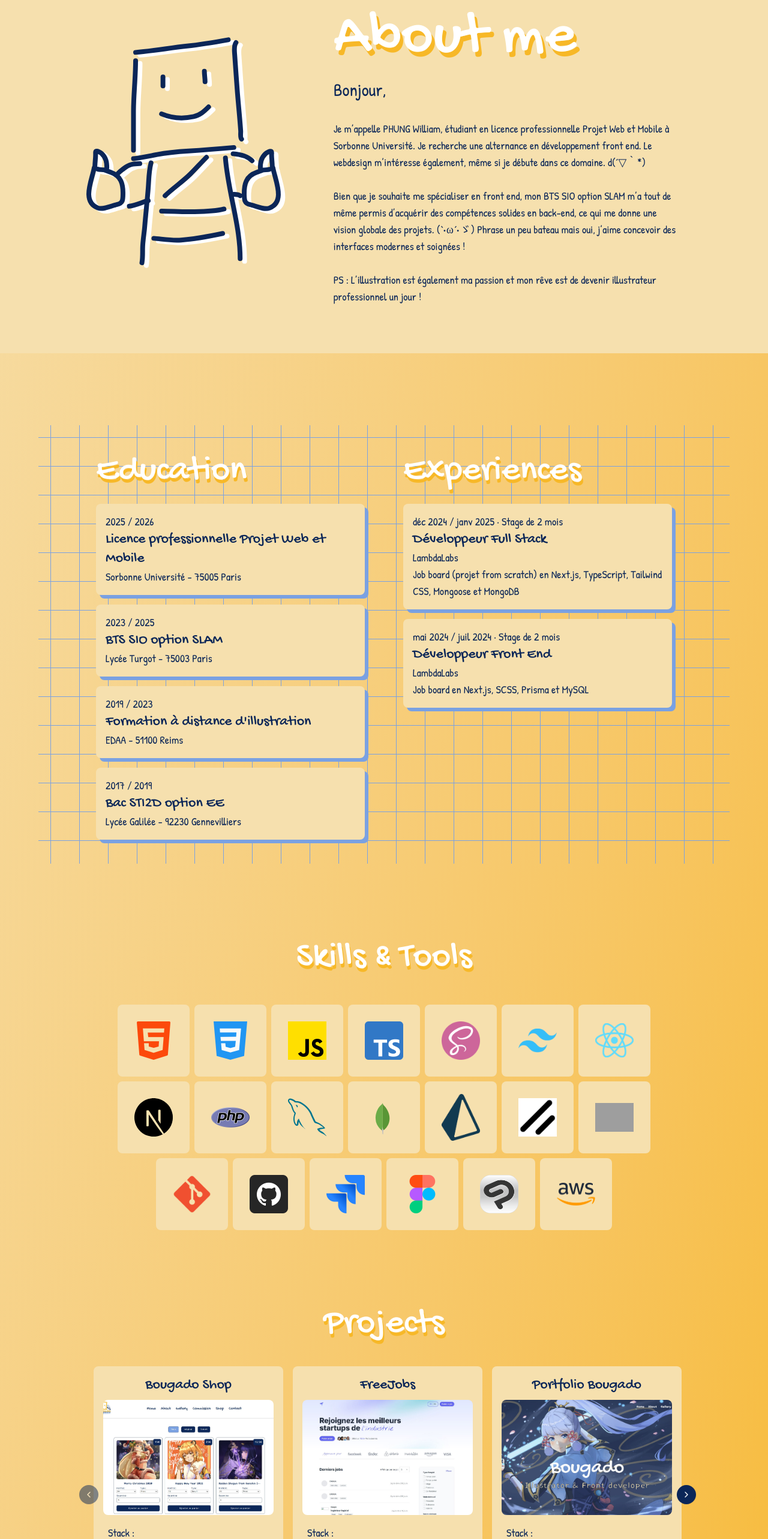
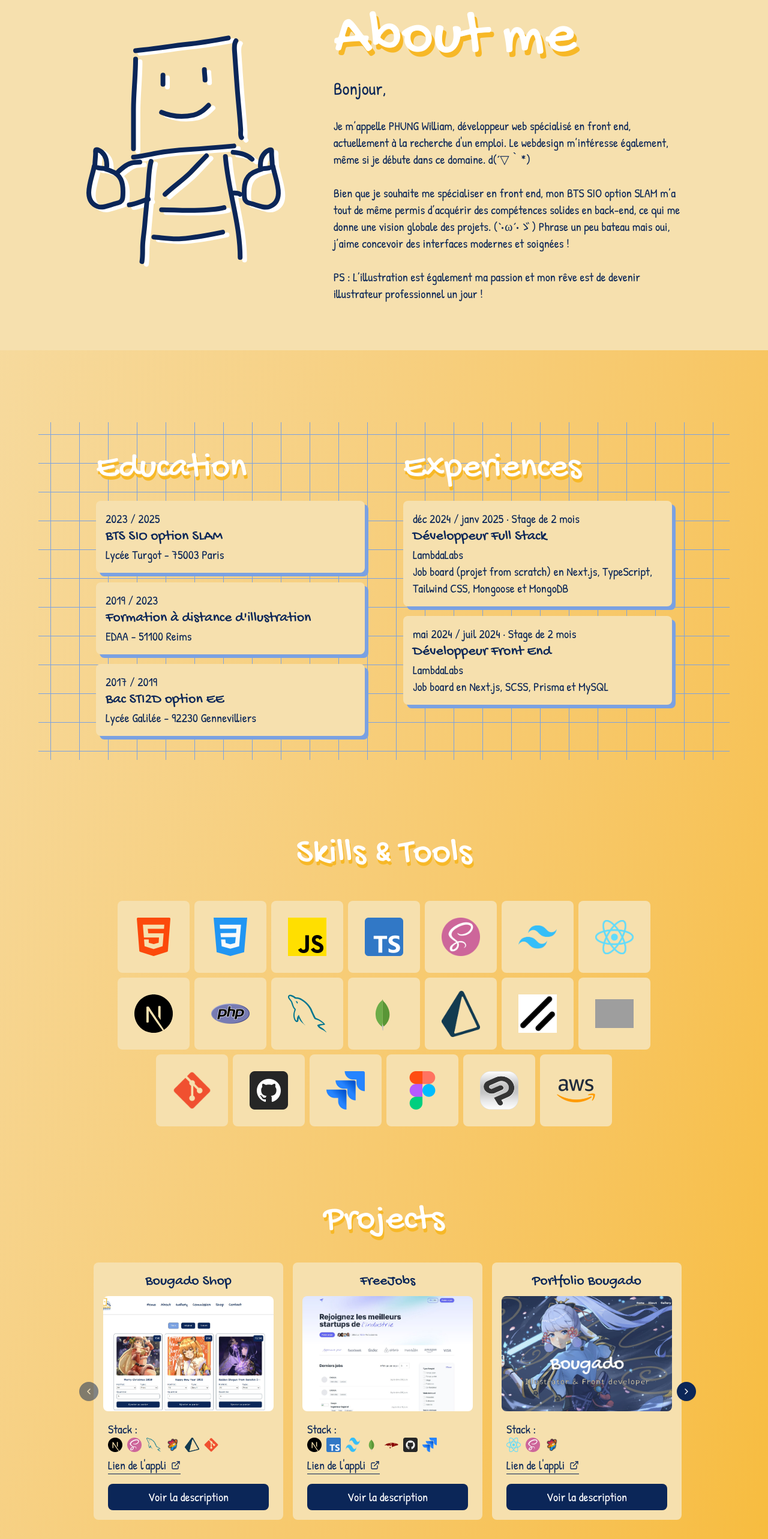
Before and after one commit to BougadoGaboudo/william-phung-portfolio, a Next.js app: page / in a window 1280 px wide. Shown: the part 880-3446 px from the top of the page at 60% size. Built offline with nearby package versions, Linux system fonts and the light colour scheme; grey boxes are pictures that could not be loaded.

Commit message:
fix: adjust text / font size

```diff
--- a/components/About.tsx
+++ b/components/About.tsx
@@ -34,28 +34,22 @@ export default function About() {
                 whileInView={{ opacity: 1, x: 0 }}
                 transition={{ duration: 0.3, ease: "easeOut" }}
                 viewport={{ once: true, amount: 0.2 }}
-                className="max-w-md text-lg md:max-w-2xl px-6 md:px-0"
+                className="max-w-md text-xl md:max-w-2xl px-6 md:px-0"
               >
-                <span className="text-[clamp(1.25rem,1.0192rem+1.0256vw,2.25rem)]">
-                  Bonjour,
-                </span>
+                <span className="text-[clamp(1.25rem,1.0192rem+1.0256vw,2.25rem)] whitespace-pre-line">Bonjour,</span>
                 <br />
                 <br />
-                Je m’appelle PHUNG William, étudiant en licence professionnelle
-                Projet Web et Mobile à Sorbonne Université. Je recherche une
-                alternance en développement front end. Le webdesign m’intéresse
-                également, même si je débute dans ce domaine. d(´▽｀*)
+                Je m’appelle PHUNG William, développeur web spécialisé en front end, actuellement à la recherche d'un
+                emploi. Le webdesign m’intéresse également, même si je débute dans ce domaine. d(´▽｀*)
                 <br />
                 <br />
-                Bien que je souhaite me spécialiser en front end, mon BTS SIO
-                option SLAM m’a tout de même permis d’acquérir des compétences
-                solides en back-end, ce qui me donne une vision globale des
-                projets. ( •̀ω •́ゞ) Phrase un peu bateau mais oui, j’aime
-                concevoir des interfaces modernes et soignées !
+                Bien que je souhaite me spécialiser en front end, mon BTS SIO option SLAM m’a tout de même permis
+                d’acquérir des compétences solides en back-end, ce qui me donne une vision globale des projets. ( •̀ω
+                •́ゞ) Phrase un peu bateau mais oui, j’aime concevoir des interfaces modernes et soignées !
                 <br />
                 <br />
-                PS : L’illustration est également ma passion et mon rêve est de
-                devenir illustrateur professionnel un jour !
+                PS : L’illustration est également ma passion et mon rêve est de devenir illustrateur professionnel un
+                jour !
               </motion.p>
             </div>
           </div>
--- a/components/Education.tsx
+++ b/components/Education.tsx
@@ -30,9 +30,9 @@ export default function Education() {
                 ease: "easeOut",
               }}
             >
-              <p className="text-blue text-lg">{education.date}</p>
+              <p className="text-blue text-xl">{education.date}</p>
               <h6 className="text-blue text-2xl">{education.name}</h6>
-              <p className="text-blue text-lg">{education.location}</p>
+              <p className="text-blue text-xl">{education.location}</p>
             </motion.div>
           );
         })}
--- a/components/Experiences.tsx
+++ b/components/Experiences.tsx
@@ -31,10 +31,10 @@ export default function Experiences() {
                 ease: "easeOut",
               }}
             >
-              <p className="text-blue text-lg">{experience.date}</p>
+              <p className="text-blue text-xl">{experience.date}</p>
               <h6 className="text-blue text-2xl">{experience.name}</h6>
-              <p className="text-blue text-lg">{experience.company}</p>
-              <p className="text-blue text-lg">{experience.description}</p>
+              <p className="text-blue text-xl">{experience.company}</p>
+              <p className="text-blue text-xl">{experience.description}</p>
             </motion.div>
           );
         })}
--- a/components/HeroArea.tsx
+++ b/components/HeroArea.tsx
@@ -12,7 +12,7 @@ export default function HeroArea() {
             initial={{ opacity: 0, x: -30 }}
             animate={{ opacity: 1, x: 0 }}
             transition={{ duration: 0.3, ease: "easeOut" }}
-            className="text-blue text-[clamp(1.5rem,1.1538rem+1.5385vw,3rem)] absolute -top-4 md:-top-0"
+            className="text-blue text-[clamp(1.5rem,1.1538rem+1.5385vw,3rem)] absolute -top-4 md:-top-2"
           >
             PHUNG William
           </motion.p>
@@ -30,13 +30,7 @@ export default function HeroArea() {
             transition={{ duration: 0.3, ease: "easeOut" }}
             className="absolute -top-25 -right-7 w-[11rem] sm:-top-35 sm:-right-11 sm:w-[16rem] md:-top-42 md:-right-15 md:w-[22rem]"
           >
-            <Image
-              src="/img/HeroArea.png"
-              alt=""
-              width={352}
-              height={352}
-              className="w-full h-auto"
-            />
+            <Image src="/img/HeroArea.png" alt="" width={352} height={352} className="w-full h-auto" />
           </motion.div>
           <div className="flex justify-center items-center md:gap-10 text-light-blue flex-col md:flex-row">
             <motion.p
--- a/components/Projects.tsx
+++ b/components/Projects.tsx
@@ -4,18 +4,8 @@ import Wrapper from "./Wrapper";
 import Image from "next/image";
 import { motion } from "framer-motion";
 import { projects } from "@/lib/projects";
-import {
-  Carousel,
-  CarouselContent,
-  CarouselItem,
-  CarouselNext,
-  CarouselPrevious,
-} from "@/components/ui/carousel";
-import {
-  Collapsible,
-  CollapsibleContent,
-  CollapsibleTrigger,
-} from "@/components/ui/collapsible";
+import { Carousel, CarouselContent, CarouselItem, CarouselNext, CarouselPrevious } from "@/components/ui/carousel";
+import { Collapsible, CollapsibleContent, CollapsibleTrigger } from "@/components/ui/collapsible";
 import { ExternalLink } from "lucide-react";
 
 const MotionCarouselItem = motion.create(CarouselItem) as any;
@@ -60,30 +50,17 @@ export default function Projects() {
                   viewport={{ once: true, amount: 0.2 }}
                 >
                   <div className="p-4 block bg-light-yellow rounded-lg">
-                    <h6 className="text-blue text-2xl mb-2 text-center">
-                      {project.title}
-                    </h6>
+                    <h6 className="text-blue text-2xl mb-2 text-center">{project.title}</h6>
                     <div className="relative h-48">
-                      <Image
-                        src={project.img}
-                        alt={project.title}
-                        fill
-                        className="rounded-lg object-cover"
-                      />
+                      <Image src={project.img} alt={project.title} fill className="rounded-lg object-cover" />
                     </div>
                     <div className="mt-4 px-2">
-                      <p className="text-blue text-lg">Stack :</p>
+                      <p className="text-blue text-xl">Stack :</p>
                       <div className="flex gap-2 flex-wrap">
                         {project.stacks.map((stack, index) => {
                           return (
                             <div key={index} className="relative group">
-                              <Image
-                                src={stack.img}
-                                alt={stack.name}
-                                width={24}
-                                height={24}
-                                className="h-6"
-                              />
+                              <Image src={stack.img} alt={stack.name} width={24} height={24} className="h-6" />
                               <p
                                 className="px-4 py-2 rounded-lg absolute -bottom-10 left-1/2 -translate-x-1/2
                                               bg-light-yellow border-2 border-yellow text-blue text-sm
@@ -100,29 +77,25 @@ export default function Projects() {
                         href={project.url}
                         target="_blank"
                         rel="noopener noreferrer"
-                        className="flex items-center gap-2 text-blue text-lg mt-2 border-b border-blue w-fit hover:text-light-blue transition-colors duration-200 ease-out hover:border-light-blue"
+                        className="flex items-center gap-2 text-blue text-xl mt-2 border-b border-blue w-fit hover:text-light-blue transition-colors duration-200 ease-out hover:border-light-blue"
                       >
                         Lien de l'appli
                         <ExternalLink size={16} />
                       </a>
 
                       <Collapsible>
-                        <CollapsibleTrigger className="text-white text-lg bg-blue w-full py-2 px-4 mt-4 rounded-lg cursor-pointer hover:bg-light-blue transition-colors duration-300 ease-out">
+                        <CollapsibleTrigger className="text-white text-xl bg-blue w-full py-2 px-4 mt-4 rounded-lg cursor-pointer hover:bg-light-blue transition-colors duration-300 ease-out">
                           Voir la description
                         </CollapsibleTrigger>
                         {Array.isArray(project.description) ? (
                           project.description.map((desc, index) => (
                             <CollapsibleContent key={index} className="mt-4">
-                              <p className="text-blue text-base whitespace-pre-line">
-                                {desc}
-                              </p>
+                              <p className="text-blue text-base whitespace-pre-line">{desc}</p>
                             </CollapsibleContent>
                           ))
                         ) : (
                           <CollapsibleContent className="mt-4">
-                            <p className="text-blue whitespace-pre-line">
-                              {project.description}
-                            </p>
+                            <p className="text-blue whitespace-pre-line">{project.description}</p>
                           </CollapsibleContent>
                         )}
                       </Collapsible>
--- a/components/Skills.tsx
+++ b/components/Skills.tsx
@@ -42,13 +42,8 @@ export default function Skills() {
                   }}
                   transition={{ duration: 0.3, ease: "easeOut" }}
                 >
-                  <Image
-                    src={skill.img}
-                    alt={skill.name}
-                    width={64}
-                    height={64}
-                  />
-                  <p className="px-4 py-2 rounded-lg absolute -bottom-10 bg-light-yellow border-2 border-yellow text-blue text-lg opacity-0 group-hover:opacity-100 transition-opacity duration-300 text-center z-10 pointer-events-none group-hover:pointer-events-auto">
+                  <Image src={skill.img} alt={skill.name} width={64} height={64} />
+                  <p className="px-4 py-2 rounded-lg absolute -bottom-10 bg-light-yellow border-2 border-yellow text-blue text-xl opacity-0 group-hover:opacity-100 transition-opacity duration-300 text-center z-10 pointer-events-none group-hover:pointer-events-auto">
                     {skill.name}
                   </p>
                 </motion.div>
--- a/lib/educations.ts
+++ b/lib/educations.ts
@@ -5,11 +5,11 @@ type Education = {
 }
 
 export const educations: Education[] = [
-  {
-    name: "Licence professionnelle Projet Web et Mobile",
-    date: "2025 / 2026",
-    location: "Sorbonne Université - 75005 Paris",
-  },
+  // {
+  //   name: "Licence professionnelle Projet Web et Mobile",
+  //   date: "2025 / 2026",
+  //   location: "Sorbonne Université - 75005 Paris",
+  // },
   {
     name: "BTS SIO option SLAM",
     date: "2023 / 2025",
--- a/lib/faqs.ts
+++ b/lib/faqs.ts
@@ -5,7 +5,7 @@ type Faq = {
 
 export const faqs: Faq[] = [
    {question: "Que recherches-tu ?",
-    answer: "Actuellement, je recherche une alternance en développement front end (rythme 2 semaines université / 2 semaines entreprise)."
+    answer: "Actuellement, je recherche un poste en développement front end."
    },
    {
        question: "As-tu déjà travaillé en équipe ?",
```
Also changed, not shown: components/Contact.tsx (+5 -20 lines), components/Faq.tsx (+3 -13 lines).
